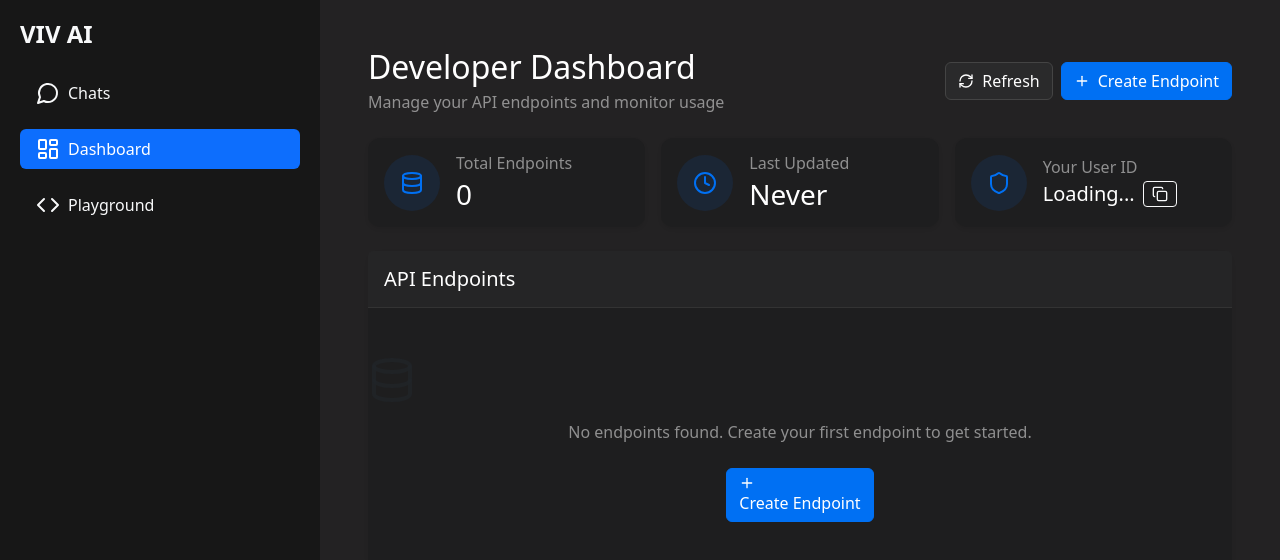
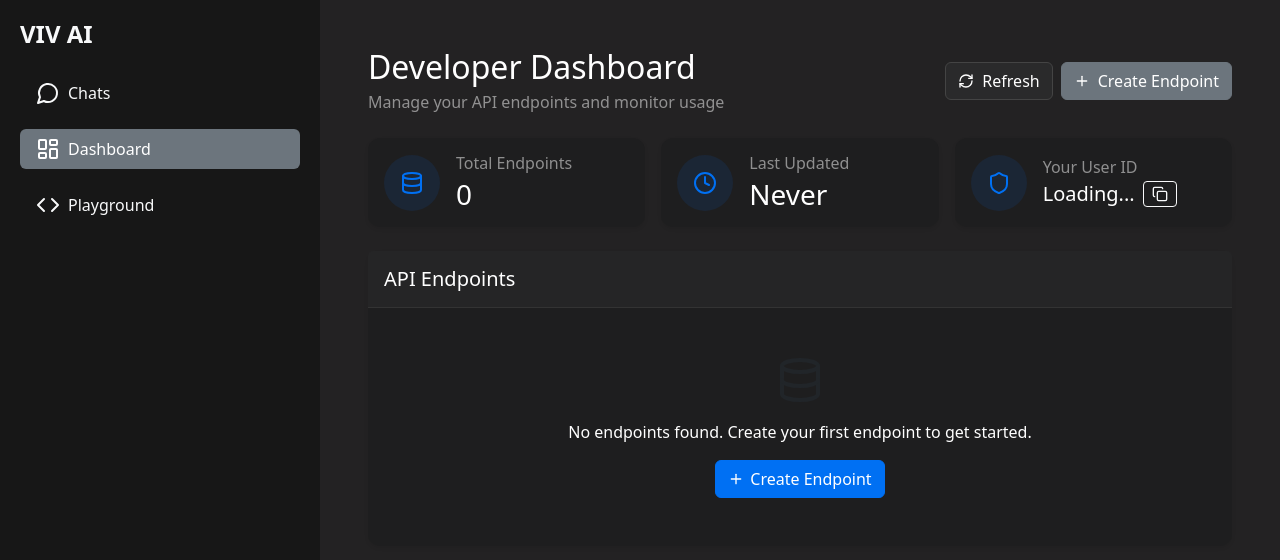
Before and after one commit to amyssnippet/viv-test, a React (Vite) app in the folder viv/: page /dashboard in a window 1280 px wide. Shown: the top 560 px of the page. Built offline with nearby package versions, Linux system fonts and the light colour scheme.

Commit message:
updated ui

```diff
--- a/viv/src/Components/ChatList.jsx
+++ b/viv/src/Components/ChatList.jsx
@@ -702,8 +702,7 @@ const ChatList = () => {
           </div>
 
           {/* Chat List */}
-          <div className="chat-list-header">Your Chats</div>
-
+          <div className="chat-list-header text-white">Your Chats</div>
           <div className="chat-list-container">
             {loadingChats ? (
               <div className="loading-container">
@@ -1406,8 +1405,8 @@ const ChatList = () => {
                 <MessageSquare size={24} />
               </button>
 
-              <div className="placeholder-content">
-                <MessageSquare size={48} className="placeholder-icon" />
+              <div className="placeholder-content d-flex flex-column align-items-center justify-content-center">
+                <MessageSquare size={48} className="placeholder-icon " />
                 <h2>Select a chat or start a new conversation</h2>
                 <p>Choose an existing chat from the sidebar or create a new one to get started.</p>
                 <button className="placeholder-new-chat-btn" onClick={handleNewChat}>
--- a/viv/src/Components/ChatView.jsx
+++ b/viv/src/Components/ChatView.jsx
@@ -881,7 +881,7 @@ const ChatView = () => {
       </div>
 
       {/* Chat List */}
-      <div className="sidebar-section-header px-3 py-2" style={{ color: "#6c757d", fontSize: "14px", fontWeight: 600 }}>
+      <div className="sidebar-section-header px-3 py-2" style={{ color: "#fff", fontSize: "14px", fontWeight: 600 }}>
         Your Chats
       </div>
 
--- a/viv/src/Components/Dashboard.jsx
+++ b/viv/src/Components/Dashboard.jsx
@@ -318,20 +318,25 @@ const Dashboard = () => {
                     />
                     <Form.Text style={{ color: "#f2f2f2" }}>Enable streaming for real-time responses</Form.Text>
                   </Form.Group>
-
+                  <div className="d-flex justify-content-center">
                     <Button
                       type="submit"
-                    className="w-100"
+                      className="w-50 d-flex align-items-center justify-content-center btn btn-secondary"
                       disabled={loading}
-                    style={{
-                      background: "#0070f3",
-                      borderColor: "#0070f3",
-                      borderRadius: "6px",
-                    }}
+                    // style={{
+                    //   background: "#0070f3",
+                    //   borderColor: "#0070f3",
+                    //   borderRadius: "6px",
+                    // }}
                     >
                       {loading ? (
                         <>
-                        <Spinner as="span" animation="border" size="sm" className="me-2" />
+                          <Spinner
+                            as="span"
+                            animation="border"
+                            size="sm"
+                            className="me-2"
+                          />
                           Processing...
                         </>
                       ) : (
@@ -341,6 +346,7 @@ const Dashboard = () => {
                         </>
                       )}
                     </Button>
+                  </div>
                 </Form>
               </Card.Body>
             </Card>
@@ -358,12 +364,12 @@ const Dashboard = () => {
                     {copied ? (
                       <>
                         <CheckCircle size={14} className="me-1" />
-                        Copied!
+
                       </>
                     ) : (
                       <>
                         <Copy size={14} className="me-1" />
-                        Copy
+
                       </>
                     )}
                   </Button>
@@ -397,7 +403,7 @@ const Dashboard = () => {
                     {JSON.stringify(response, null, 2)}
                   </pre>
                 ) : (
-                  <div className="text-center py-5 text-white-50">
+                  <div className="text-center py-5 text-white-50 d-flex flex-column align-items-center">
                     <Code size={48} className="mb-3" />
                     <p>Response will appear here after you run a completion</p>
                   </div>
@@ -459,7 +465,7 @@ const Dashboard = () => {
 
           <Form onSubmit={handleSubmit}>
             <Form.Group className="mb-3 animate__animated animate__fadeIn" style={{ animationDelay: "0.1s" }}>
-              <Form.Label className="fw-bold">Endpoint Name</Form.Label>
+              <Form.Label className="fw-bold text-white">Endpoint Name</Form.Label>
               <Form.Control
                 type="text"
                 name="name"
@@ -481,7 +487,7 @@ const Dashboard = () => {
             <div className="modal-footer">
               <Button
                 type="button"
-                className="btn btn-outline-secondary"
+                className="btn btn-danger"
                 onClick={onClose}
                 style={{ borderRadius: "6px" }}
               >
@@ -626,7 +632,7 @@ const Dashboard = () => {
           <li className="nav-item mb-3">
             <a
               href="#"
-              className={`nav-link d-flex align-items-center rounded py-2 px-3 ${currentSection === "Dashboard" ? "text-white bg-primary" : "text-light hover-bg-light-10"
+              className={`nav-link d-flex align-items-center rounded py-2 px-3 ${currentSection === "Dashboard" ? "text-white bg-secondary" : "text-light hover-bg-light-10"
                 }`}
               onClick={() => handleSectionChange("Dashboard")}
               style={{ transition: "all 0.2s ease" }}
@@ -640,7 +646,7 @@ const Dashboard = () => {
           <li className="nav-item mb-3">
             <a
               href="#"
-              className={`nav-link d-flex align-items-center rounded py-2 px-3 ${currentSection === "Playground" ? "text-white bg-primary" : "text-light hover-bg-light-10"
+              className={`nav-link d-flex align-items-center rounded py-2 px-3 ${currentSection === "Playground" ? "text-white bg-secondary" : "text-light hover-bg-light-10"
                 }`}
               onClick={() => handleSectionChange("Playground")}
               style={{ transition: "all 0.2s ease" }}
@@ -706,12 +712,12 @@ const Dashboard = () => {
                   {isRefreshing ? "Refreshing..." : "Refresh"}
                 </Button>
                 <Button
-                  className="d-flex align-items-center"
-                  style={{
-                    background: "#0070f3",
-                    borderColor: "#0070f3",
-                    borderRadius: "6px",
-                  }}
+                  className="d-flex align-items-center btn btn-secondary"
+                  // style={{
+                  //   background: "#0070f3",
+                  //   borderColor: "#0070f3",
+                  //   borderRadius: "6px",
+                  // }}
                   onClick={() => setShowEndpointModal(true)}
                 >
                   <Plus size={16} className="me-2" />
@@ -802,21 +808,25 @@ const Dashboard = () => {
               </div>
               <div className="card-body p-0">
                 {tools.length === 0 ? (
-                  <div className="text-center py-5">
-                    <Database size={48} className="text-muted mb-3" />
-                    <p className="text-white-50">No endpoints found. Create your first endpoint to get started.</p>
+                  <div className="text-center py-5 d-flex flex-column align-items-center justify-content-center">
+                    <Database size={48} className="mb-3" />
+                    <p className="text-white">No endpoints found. Create your first endpoint to get started.</p>
                     <Button
-                      className="mt-2"
+                      className=""
                       onClick={() => setShowEndpointModal(true)}
                       style={{
                         background: "#0070f3",
                         borderColor: "#0070f3",
                         borderRadius: "6px",
+                        display: "flex",
+                        alignItems: "center",
+                        gap: "6px", // adds some space between icon and text
                       }}
                     >
-                      <Plus size={16} className="me-2" />
+                      <Plus size={16} />
                       Create Endpoint
                     </Button>
+
                   </div>
                 ) : (
                   <div className="table-responsive">
@@ -891,10 +901,15 @@ const Dashboard = () => {
           <div className="modal-dialog modal-dialog-centered" role="document">
             <div className="modal-content" style={{ background: "#1E1E1F", borderRadius: "12px" }}>
               <div className="modal-header" style={{ borderBottom: "1px solid #333" }}>
-                <h5 className="modal-title" id="endpointModalTitle">
+                <h5
+                  className="modal-title text-white"
+                  id="endpointModalTitle"
+                  style={{ display: "flex", alignItems: "center" }}
+                >
                   <Plus size={16} className="me-2" />
                   Create API Endpoint
                 </h5>
+
                 <button
                   type="button"
                   className="btn-close btn-close-white"
@@ -921,7 +936,7 @@ const Dashboard = () => {
           <div className="modal-dialog modal-dialog-centered" role="document">
             <div className="modal-content" style={{ background: "#1E1E1F", borderRadius: "12px" }}>
               <div className="modal-header" style={{ borderBottom: "1px solid #333" }}>
-                <h5 className="modal-title" id="successModalTitle">
+                <h5 className="modal-title text-white" id="successModalTitle">
                   Endpoint Creation Success
                 </h5>
                 <button
@@ -955,10 +970,14 @@ const Dashboard = () => {
                         <strong className="text-white">Token Balance:</strong>{" "}
                         <span className="text-success">{newEndpoint.tokens}</span>
                       </div>
-                      <Alert variant="success" className="animate__animated animate__fadeIn mb-0">
+                      <Alert
+                        variant="success"
+                        className="animate__animated animate__fadeIn mb-0 d-flex align-items-center"
+                      >
                         <Shield size={16} className="me-2" />
                         Save this endpoint ID securely! You'll need it for API authentication.
                       </Alert>
+
                     </Card.Body>
                   </Card>
                 )}
```
Lines whose indentation alone changed are shown as unchanged.
